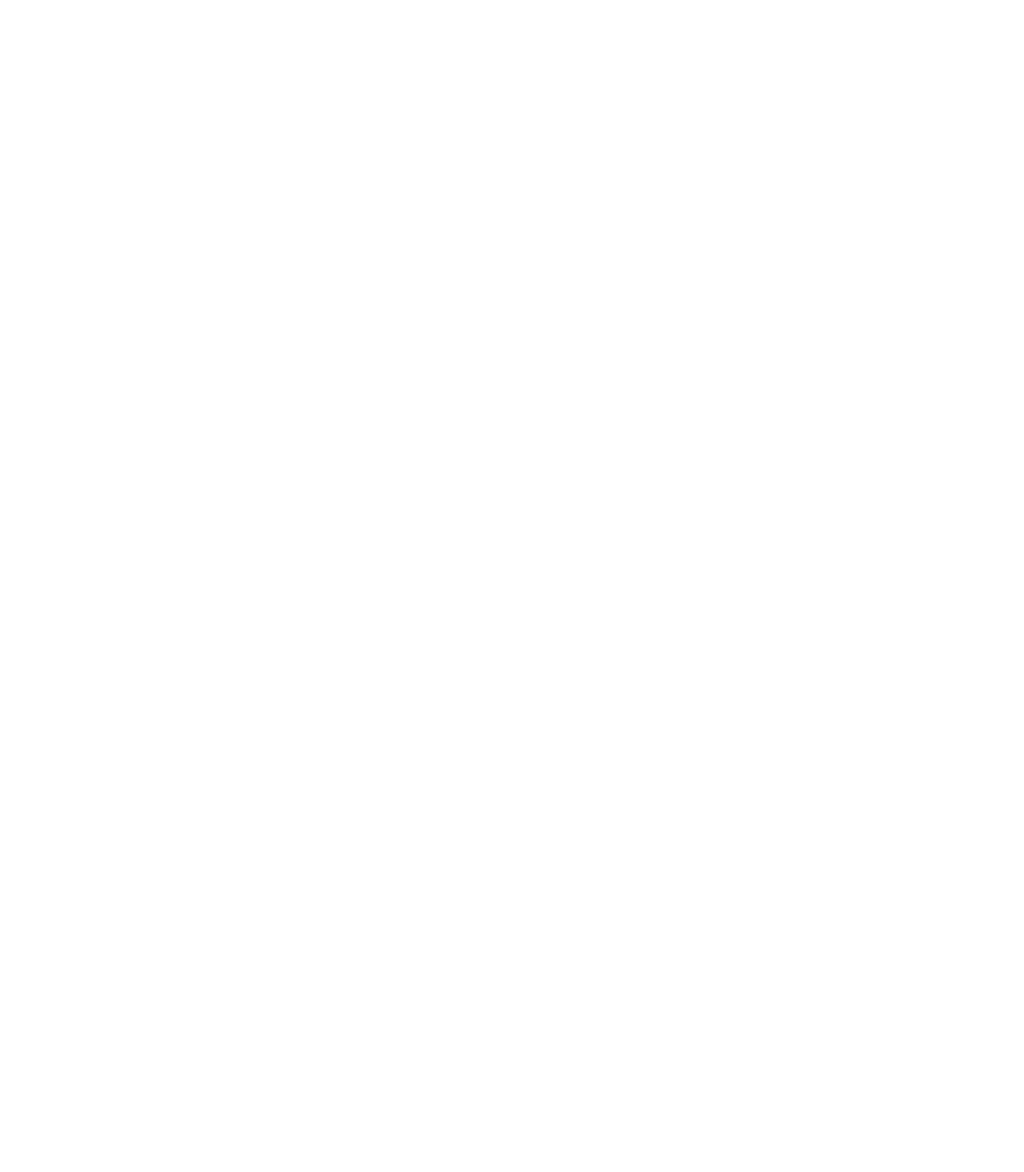
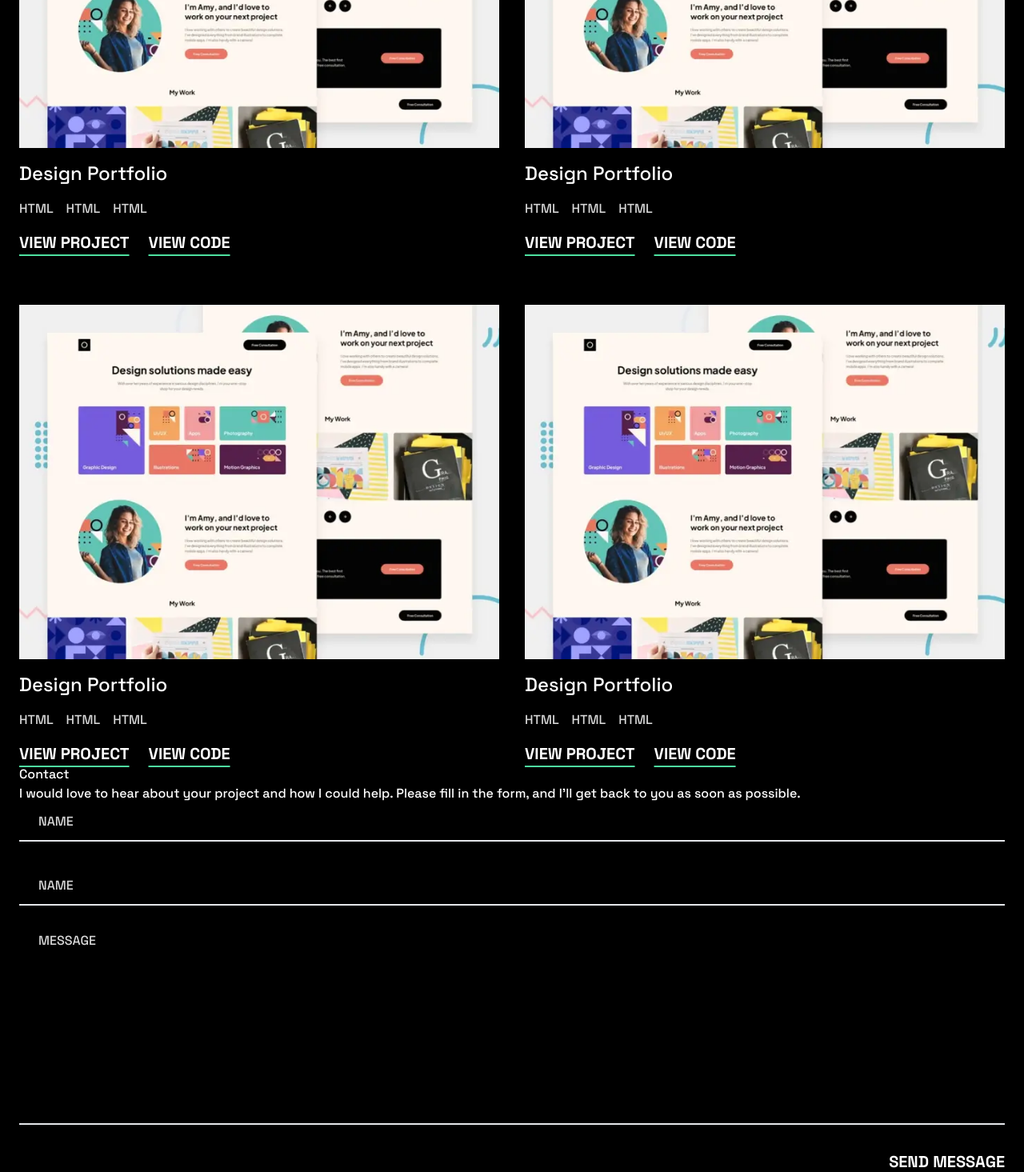
Before and after one commit to TuanManhCao/fm-developer-portfoilo, a React (Vite) app: page / in a window 1280 px wide. Shown: the part 3140-4605 px from the top of the page at 80% size. Before the commit the page ends 2094 px from the top, so only its background shows below. Built offline with nearby package versions, Linux system fonts and the light colour scheme.

Commit message:
Roughly finisihed mobile design

```diff
--- a/src/App.tsx
+++ b/src/App.tsx
@@ -1,7 +1,10 @@
 import { useState } from "react";
 import AppHeader from "./AppHeader";
 import reactLogo from "./assets/react.svg";
+import ContactSection from "./ContactSection";
+import Footer from "./Footer";
 import HeroSection from "./HeroSection";
+import { ProjectSection } from "./ProjectSection";
 import SkillSection from "./SkillSection";
 // import './App.css'
 
@@ -19,10 +22,13 @@ function App() {
         <div className="h-[2px] w-full bg-tc-grey"> </div>
         {/* Skills listing */}
         <SkillSection />
-
+        <div className="mt-10 h-[2px] w-full bg-tc-grey"> </div>
         {/* Projects listing */}
-
+        <ProjectSection />
         {/* Footer */}
+        <ContactSection />
+        <div className="#divider mt-10 mb-10 h-[2px] w-full bg-tc-grey"> </div>
+        <AppHeader />
       </main>
     </>
   );
--- /dev/null
+++ b/src/ContactSection.tsx
@@ -0,0 +1,45 @@
+import React from "react";
+
+export default function ContactSection() {
+  return (
+    <div>
+      <div>
+        <h2>Contact</h2>
+        <p>
+          I would love to hear about your project and how I could help. Please
+          fill in the form, and I’ll get back to you as soon as possible.
+        </p>
+      </div>
+      <div>
+        <form action="">
+          <div className="flex flex-col items-end gap-8">
+            <input
+              type="text"
+              placeholder="NAME"
+              className="h-12 w-full  border-b-2 bg-transparent pl-6 placeholder-tc-grey"
+            />
+            <input
+              type="text"
+              placeholder="NAME"
+              className="h-12 w-full  border-b-2 bg-transparent pl-6 placeholder-tc-grey"
+            />
+            <textarea
+              name="message"
+              id=""
+              cols={30}
+              rows={10}
+              className="w-full resize-none border-b-2 bg-transparent pl-6 leading-6 placeholder-tc-grey "
+              placeholder="MESSAGE"
+            />
+            <button
+              type="submit"
+              className="text-center text-xl font-bold uppercase underline decoration-tc-green decoration-2 underline-offset-8 hover:text-tc-green"
+            >
+              Send message
+            </button>
+          </div>
+        </form>
+      </div>
+    </div>
+  );
+}
--- /dev/null
+++ b/src/Footer.tsx
@@ -0,0 +1,5 @@
+import React from "react";
+
+export default function Footer() {
+  return <div>Footer</div>;
+}
--- /dev/null
+++ b/src/ProjectSection.tsx
@@ -0,0 +1,68 @@
+import React from "react";
+import projectImage1 from "./assets/images/thumbnail-project-1-large.webp";
+import projectImage2 from "./assets/images/thumbnail-project-2-large.webp";
+import projectImage3 from "./assets/images/thumbnail-project-3-large.webp";
+import projectImage4 from "./assets/images/thumbnail-project-4-large.webp";
+import projectImage5 from "./assets/images/thumbnail-project-5-large.webp";
+import projectImage6 from "./assets/images/thumbnail-project-6-large.webp";
+
+import projectImage1Small from "./assets/images/thumbnail-project-1-small.webp";
+import projectImage2Small from "./assets/images/thumbnail-project-2-small.webp";
+import projectImage3Small from "./assets/images/thumbnail-project-3-small.webp";
+import projectImage4Small from "./assets/images/thumbnail-project-4-small.webp";
+import projectImage5Small from "./assets/images/thumbnail-project-5-small.webp";
+import projectImage6Small from "./assets/images/thumbnail-project-6-small.webp";
+
+export function ProjectSection() {
+  return (
+    <>
+      <div className="mt-20 flex flex-col gap-4">
+        <div className="flex flex-row justify-between">
+          <span className="inline-block items-center text-3xl">Projects</span>
+          <a
+            href="#contact"
+            className="text-center text-xl font-bold underline decoration-tc-green decoration-2 underline-offset-8 hover:text-tc-green"
+          >
+            Contact me{" "}
+          </a>
+        </div>
+        <div className="grid grid-cols-1 gap-x-8 gap-y-16 md:grid-cols-2 ">
+          <ProjectCard />
+          <ProjectCard />
+          <ProjectCard />
+          <ProjectCard />
+          <ProjectCard />
+          <ProjectCard />
+        </div>
+      </div>
+    </>
+  );
+}
+
+export function ProjectCard() {
+  return (
+    <div className="flex flex-col gap-4">
+      <img src={projectImage1Small} alt="" className="w-full" />
+      <h3 className="text-2xl">Design Portfolio</h3>
+      <div className="flex flex-row flex-wrap justify-start gap-4">
+        <span className="uppercase text-tc-grey ">HTML</span>
+        <span className="uppercase text-tc-grey ">HTML</span>
+        <span className="uppercase text-tc-grey ">HTML</span>
+      </div>
+      <div className="flex flex-row gap-6">
+        <a
+          href="#contact"
+          className="text-center text-xl font-bold uppercase underline decoration-tc-green decoration-2 underline-offset-8 hover:text-tc-green"
+        >
+          View Project{" "}
+        </a>
+        <a
+          href="#contact"
+          className="text-center text-xl font-bold uppercase underline decoration-tc-green decoration-2 underline-offset-8 hover:text-tc-green"
+        >
+          View Code{" "}
+        </a>
+      </div>
+    </div>
+  );
+}
```
